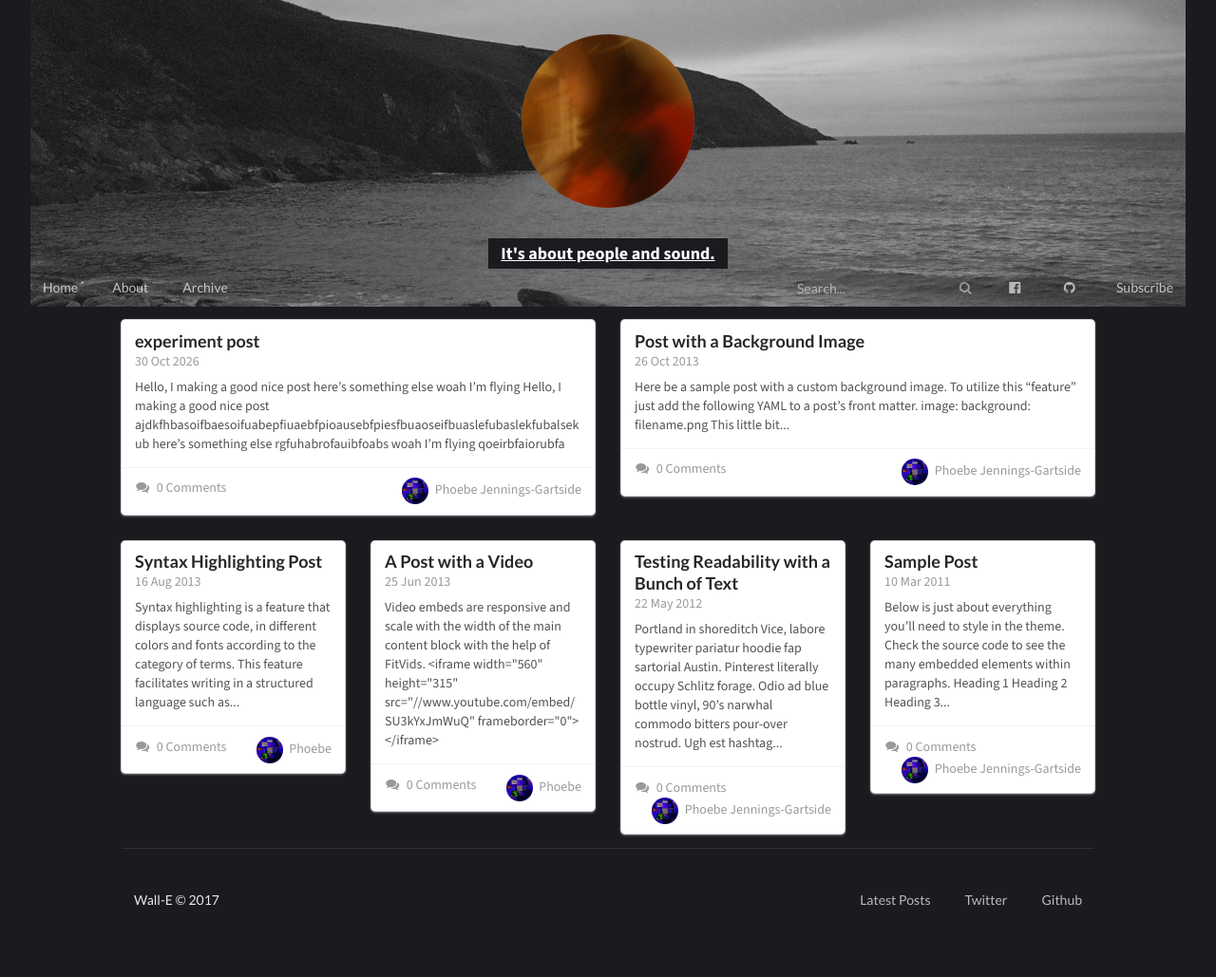
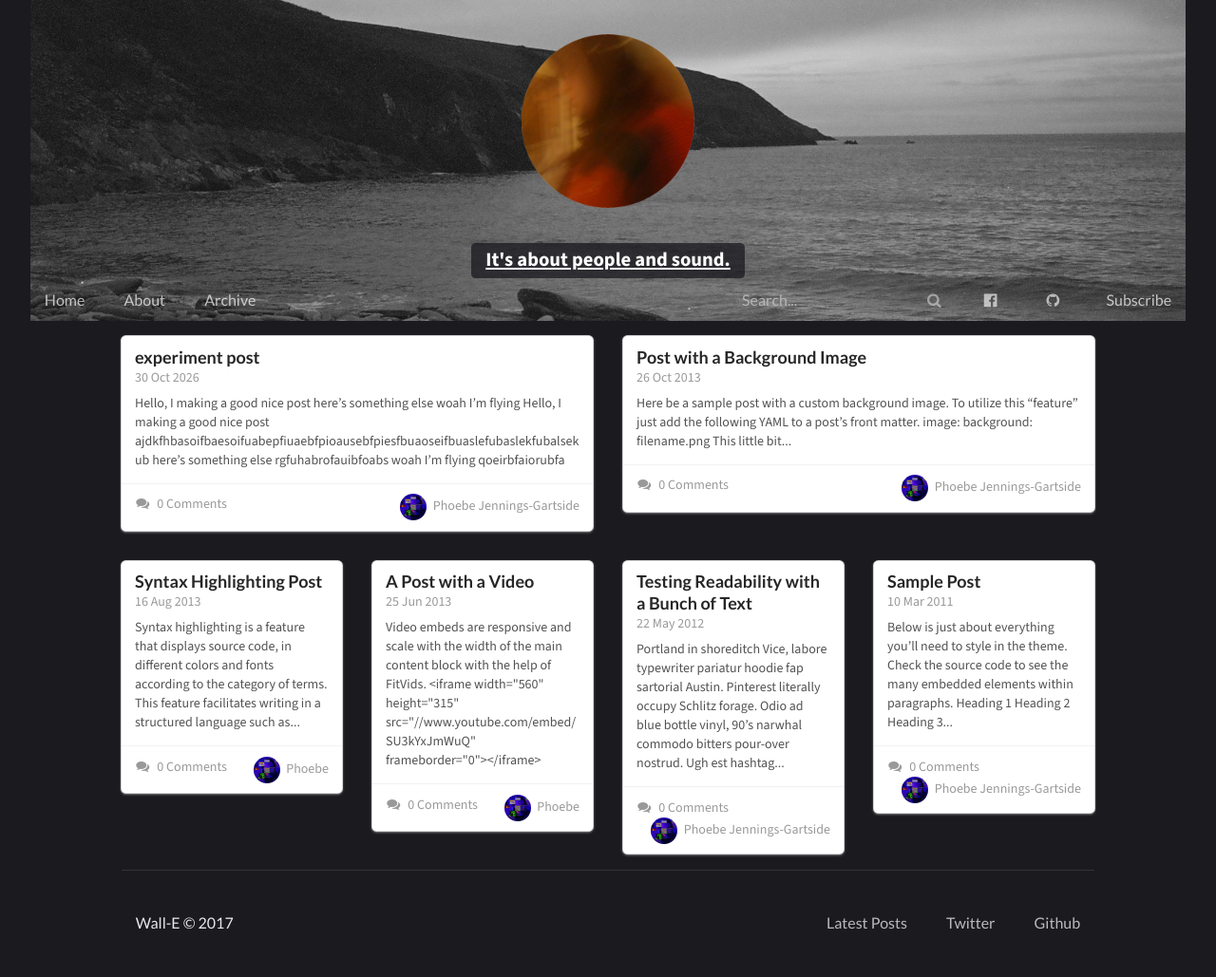
Before and after one commit to ZOOCHOSIS-BLOG/ZOOCHOSIS-BLOG.github.io, a Jekyll site: the page built from index.html, in a window 1280 px wide. Shown: the whole page at 95% size. Built offline with Jekyll 4.4.1, drawn with Linux system fonts in a browser that asks for light colours; the list of posts is cut into pages by our own code; comment, search, counter and statistics services are not loaded; before the commit the page ends 998 px from its top, so only the background shows below that.

Commit message:
fiddle fiddle

```diff
--- a/assets/css/main.css
+++ b/assets/css/main.css
@@ -65,7 +65,8 @@ header {
     margin-left: auto;
     margin-right: auto;
     padding: 0.25em 0.75em;
-    background-color: rgba(26, 26, 31, 1);
+    background-color: rgba(26, 26, 31, 0.75);
+    border-radius: 0.28571429rem;
 }
 
 
```
Also changed, not shown: assets/css/vendor/semantic.min.css.
